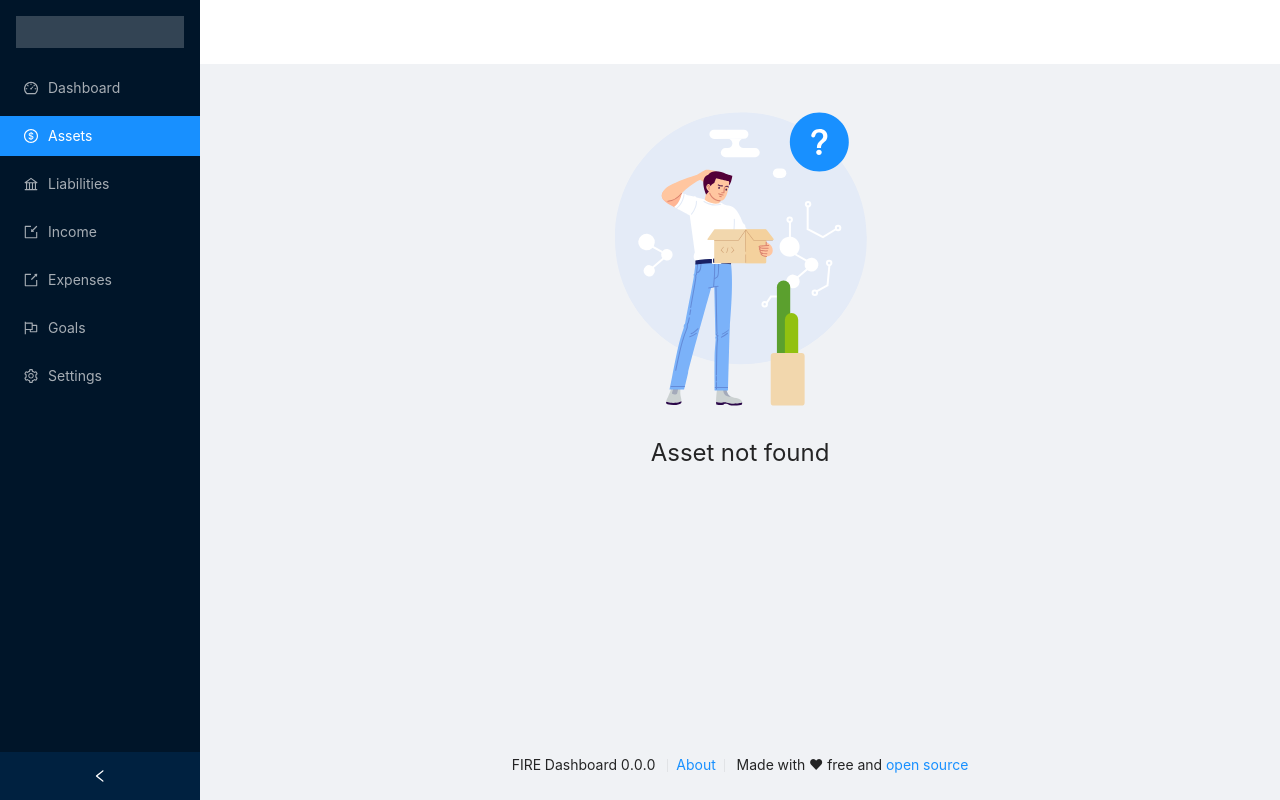
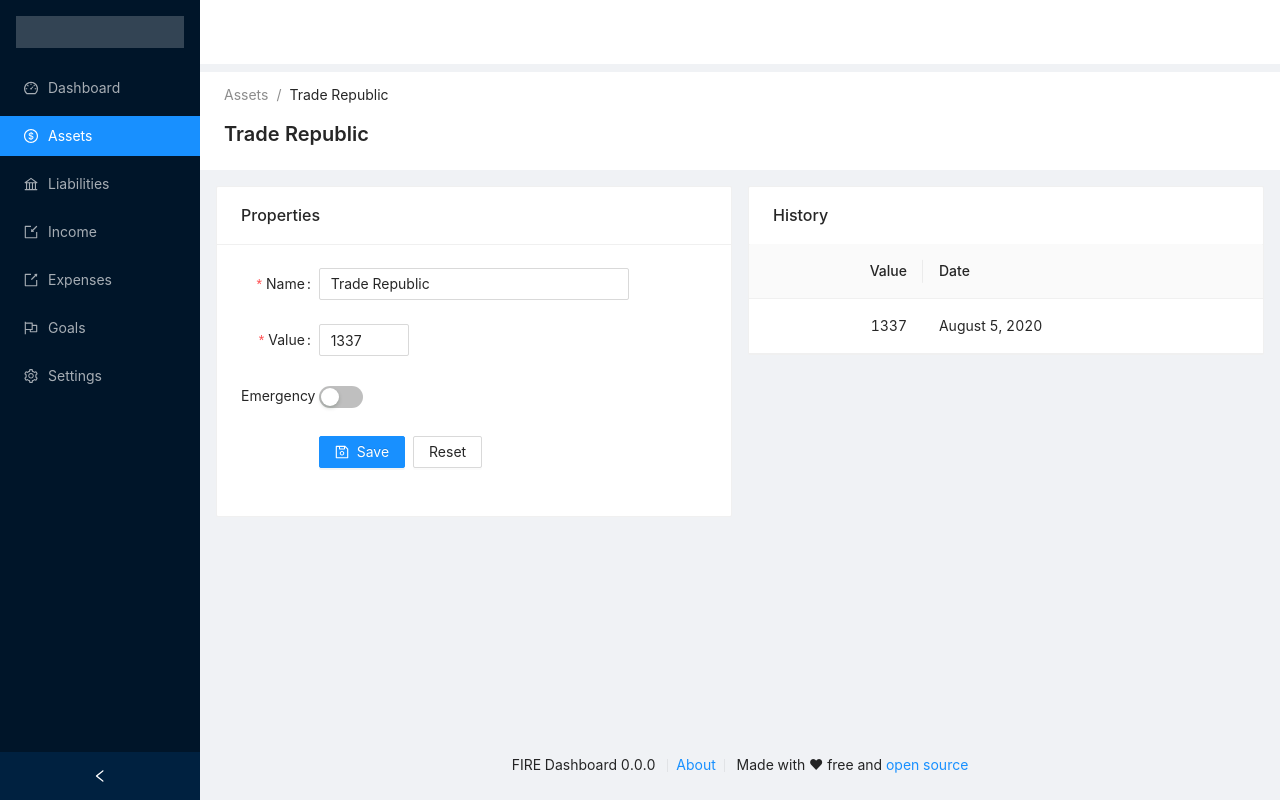
Before and after one commit to erikhofer/fire-dashboard, a React (Create React App) app: page /assets/1cf9cf6e-272a-4261-9e6a-25cdcbab3aa3 in a window 1280 px wide. Before the commit this address had no page. Built offline with nearby package versions, Linux system fonts and the light colour scheme; what typesafe-actions would draw is missing.

Commit message:
Add emergency fund flag to assets

```diff
--- a/src/components/ValueHistory.tsx
+++ b/src/components/ValueHistory.tsx
@@ -21,6 +21,7 @@
   return (
     <Card title="History" className="no-padding">
       <Table
+        rowKey="date"
         columns={columns}
         dataSource={props.history}
         pagination={{ hideOnSinglePage: true }}
--- a/src/pages/AssetDetails.tsx
+++ b/src/pages/AssetDetails.tsx
@@ -10,7 +10,8 @@
   InputNumber,
   message,
   Result,
-  Space
+  Space,
+  Switch
 } from 'antd'
 import { useDispatch } from 'react-redux'
 import { createAsset, updateAsset } from '../store/actions'
@@ -20,6 +21,7 @@
 import { PageContent } from '../components/PageContent'
 import { PageHeader } from '../components/PageHeader'
 import { createBreadcrumb } from '../utils/breadcrumb'
+import { positiveNumber } from '../utils/validation'
 
 const layout = {
   labelCol: { span: 4 },
@@ -27,6 +29,10 @@
 }
 const tailLayout = {
   wrapperCol: { offset: 4, span: 16 }
+}
+
+const initialAsset = {
+  isEmergencyFund: false
 }
 
 export const AssetDetails: React.FC = () => {
@@ -38,6 +44,7 @@
 
   const save = useCallback(
     (values: any) => {
+      console.log(values)
       if (asset === undefined) {
         dispatch(createAsset(values))
         history.replace('/assets')
@@ -75,7 +82,7 @@
                 {...layout}
                 form={form}
                 name="asset"
-                initialValues={asset}
+                initialValues={asset ?? initialAsset}
                 onFinish={save}
               >
                 <Form.Item
@@ -85,15 +92,27 @@
                 >
                   <Input autoFocus={asset === undefined} />
                 </Form.Item>
-
                 <Form.Item
                   label="Value"
                   name="currentValue"
-                  rules={[{ required: true, message: 'Please input a value!' }]}
+                  rules={[
+                    { required: true, message: 'Please input a value!' },
+                    { type: 'number' },
+                    {
+                      validator: positiveNumber,
+                      message: 'Assets must have positive value!'
+                    }
+                  ]}
                 >
-                  <InputNumber min={0}></InputNumber>
+                  <InputNumber></InputNumber>
                 </Form.Item>
-
+                <Form.Item
+                  label="Emergency Fund"
+                  name="isEmergencyFund"
+                  valuePropName="checked"
+                >
+                  <Switch />
+                </Form.Item>
                 <Form.Item {...tailLayout}>
                   <Space>
                     <Button
--- a/src/pages/Assets.tsx
+++ b/src/pages/Assets.tsx
@@ -1,6 +1,6 @@
 import React from 'react'
-import { Entity, Asset } from '../store/model'
-import { Button, Table } from 'antd'
+import { Asset } from '../store/model'
+import { Button, Table, Tag } from 'antd'
 import { Link } from 'react-router-dom'
 import { useAssets } from '../hooks/useAssets'
 import { PlusOutlined } from '@ant-design/icons'
@@ -12,8 +12,11 @@
   {
     title: 'Name',
     dataIndex: 'name',
-    render: (text: string, record: Entity) => (
-      <Link to={`/assets/${record.id}`}>{text}</Link>
+    render: (text: string, asset: Asset) => (
+      <>
+        <Link to={`/assets/${asset.id}`}>{text}</Link>{' '}
+        {asset.isEmergencyFund && <Tag color="green">Emergency Fund</Tag>}
+      </>
     )
   },
   {
@@ -28,20 +31,23 @@
 
   return (
     <>
-      <PageHeader title="Assets" />
-      <PageContent>
-        <p>
-          <Link to="/assets/create">
-            <Button
-              block
-              type={assets.length === 0 ? 'primary' : 'dashed'}
-              icon={<PlusOutlined />}
-            >
+      <PageHeader
+        title="Assets"
+        extra={[
+          <Link key="1" to="/assets/create">
+            <Button type="primary" icon={<PlusOutlined />}>
               Add Asset
             </Button>
           </Link>
-        </p>
-        <Table columns={columns} dataSource={assets} pagination={false} />
+        ]}
+      />
+      <PageContent>
+        <Table
+          rowKey="id"
+          columns={columns}
+          dataSource={assets}
+          pagination={false}
+        />
       </PageContent>
     </>
   )
--- a/src/store/dev.ts
+++ b/src/store/dev.ts
@@ -4,10 +4,18 @@
 export const initalState: AppState = {
   assets: [
     {
-      id: 'asset1',
-      name: 'Sample Asset 1',
+      id: '1cf9cf6e-272a-4261-9e6a-25cdcbab3aa3',
+      name: 'Trade Republic',
       currentValue: 1337,
+      isEmergencyFund: false,
       history: [{ value: 1337, date: moment().toISOString() }]
+    },
+    {
+      id: 'fa8dd356-0335-46bf-8344-d5f713e9d144',
+      name: 'Savings Account',
+      currentValue: 420,
+      isEmergencyFund: true,
+      history: [{ value: 420, date: moment().toISOString() }]
     }
   ]
 }
--- a/src/store/model.ts
+++ b/src/store/model.ts
@@ -16,4 +16,6 @@
 
 export type NewEntity<T extends Entity> = Omit<T, 'id' | 'history'>
 
-export interface Asset extends Entity {}
+export interface Asset extends Entity {
+  isEmergencyFund: boolean
+}
--- /dev/null
+++ b/src/utils/validation.tsx
@@ -0,0 +1,4 @@
+import { Rule } from 'antd/lib/form'
+
+export const positiveNumber = (_: Rule, value: number) =>
+  value < 0 ? Promise.reject('Must be positive!') : Promise.resolve()
```
